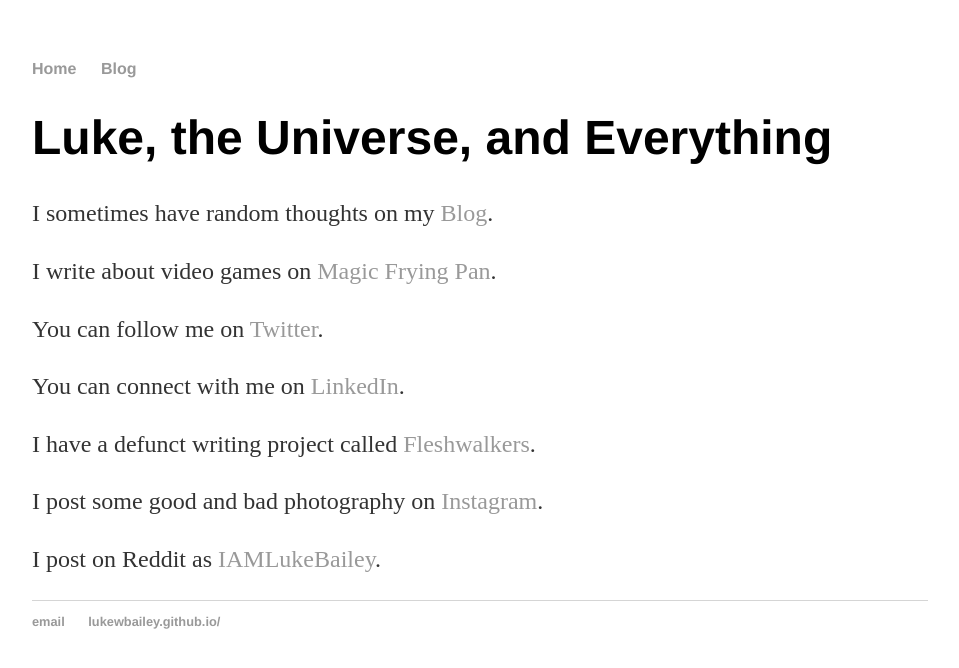
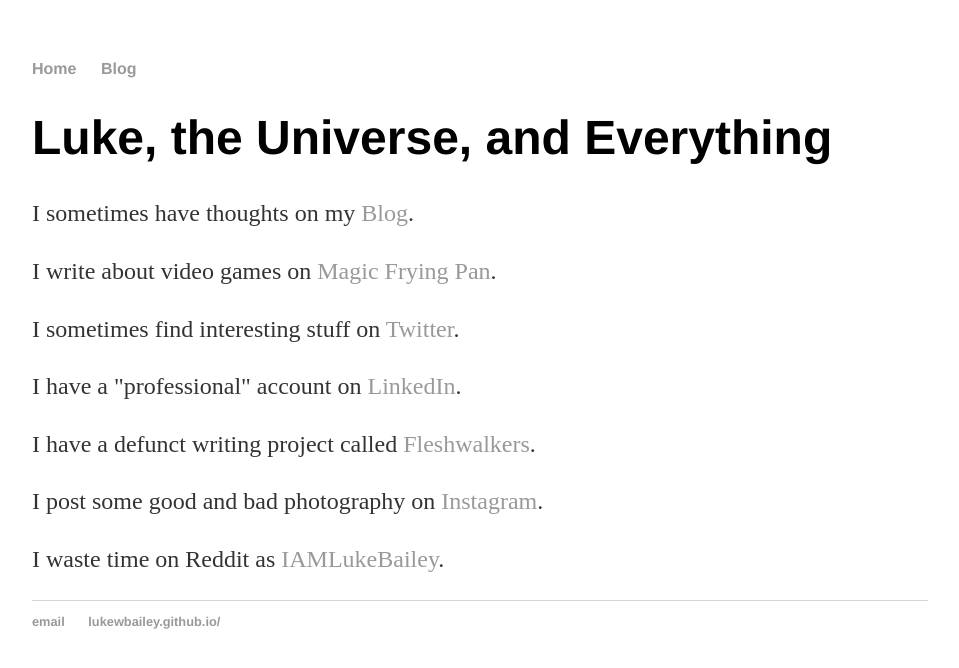
Before and after one commit to LukeWBailey/lukewbailey.github.io, a Jekyll site: the page built from index.html, in a window 1280 px wide. Shown: the top 668 px of the page, without its empty margins (160-1119 px from the left). Built offline with Jekyll 4.4.1, drawn with Linux system fonts in a browser that asks for light colours.

Commit message:
Update index.html

```diff
--- a/index.html
+++ b/index.html
@@ -4,12 +4,12 @@
 ---
 <div class="blurb">
 	<h1>Luke, the Universe, and Everything</h1>
-	<p>I sometimes have random thoughts on my <a href="http://lukewbailey.github.io/blog/">Blog</a>.</p>
+	<p>I sometimes have thoughts on my <a href="http://lukewbailey.github.io/blog/">Blog</a>.</p>
 	<p>I write about video games on <a href="http://magicfryingpan.com">Magic Frying Pan</a>.</p>
-	<p>You can follow me on <a href="http://www.twitter.com/lukebailey">Twitter</a>.</p>
-	<p>You can connect with me on <a href="https://ca.linkedin.com/in/baileyluke">LinkedIn</a>.</p>
+	<p>I sometimes find interesting stuff on <a href="http://www.twitter.com/lukebailey">Twitter</a>.</p>
+	<p>I have a "professional" account on <a href="https://ca.linkedin.com/in/baileyluke">LinkedIn</a>.</p>
 	<p>I have a defunct writing project called <a href="http://fleshwalkers.com/">Fleshwalkers</a>.</p>
 	<p>I post some good and bad photography on <a href="https://www.instagram.com/lukewbailey/">Instagram</a>.</p>
-	<p>I post on Reddit as <a href="https://www.reddit.com/user/IAMLukeBailey">IAMLukeBailey</a>.</p>
+	<p>I waste time on Reddit as <a href="https://www.reddit.com/user/IAMLukeBailey">IAMLukeBailey</a>.</p>
 </p>
 </div><!-- /.blurb -->
```
